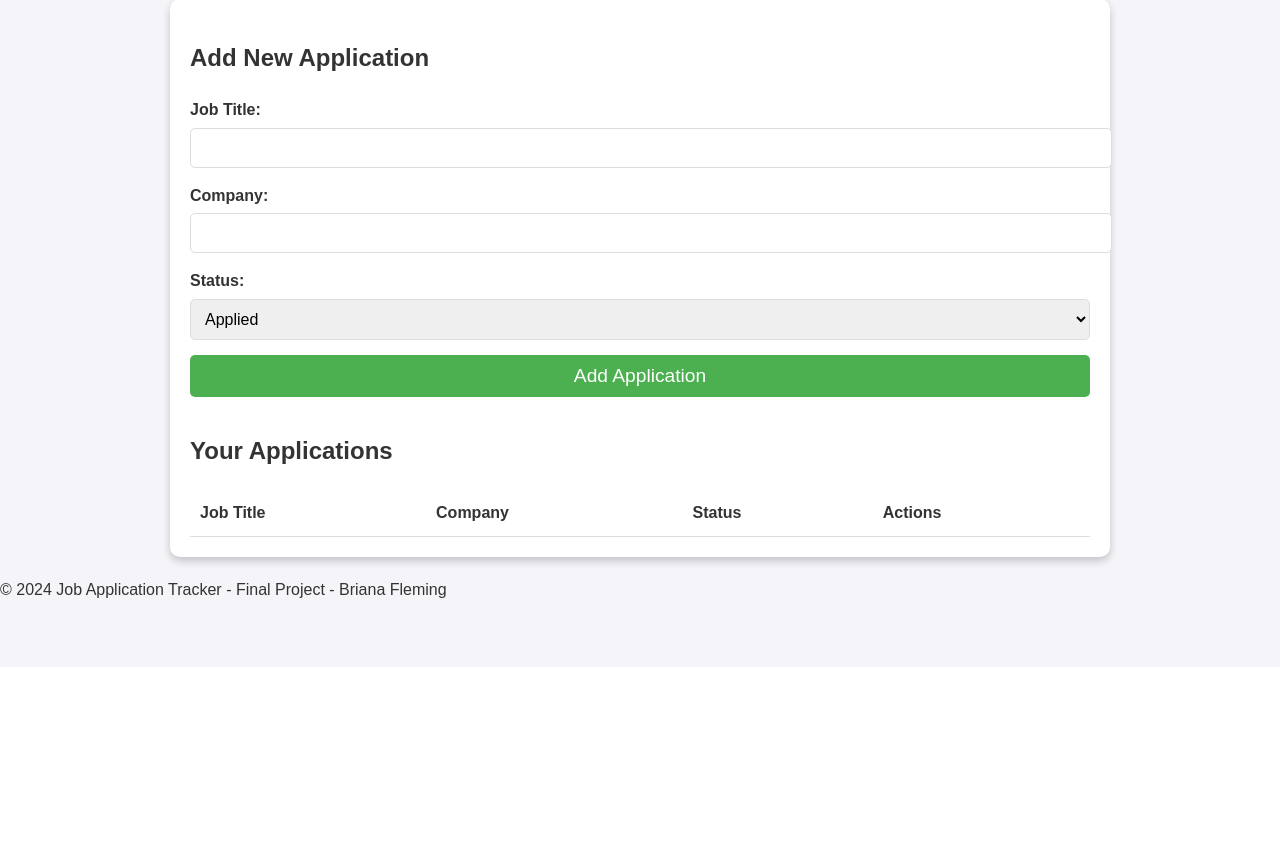
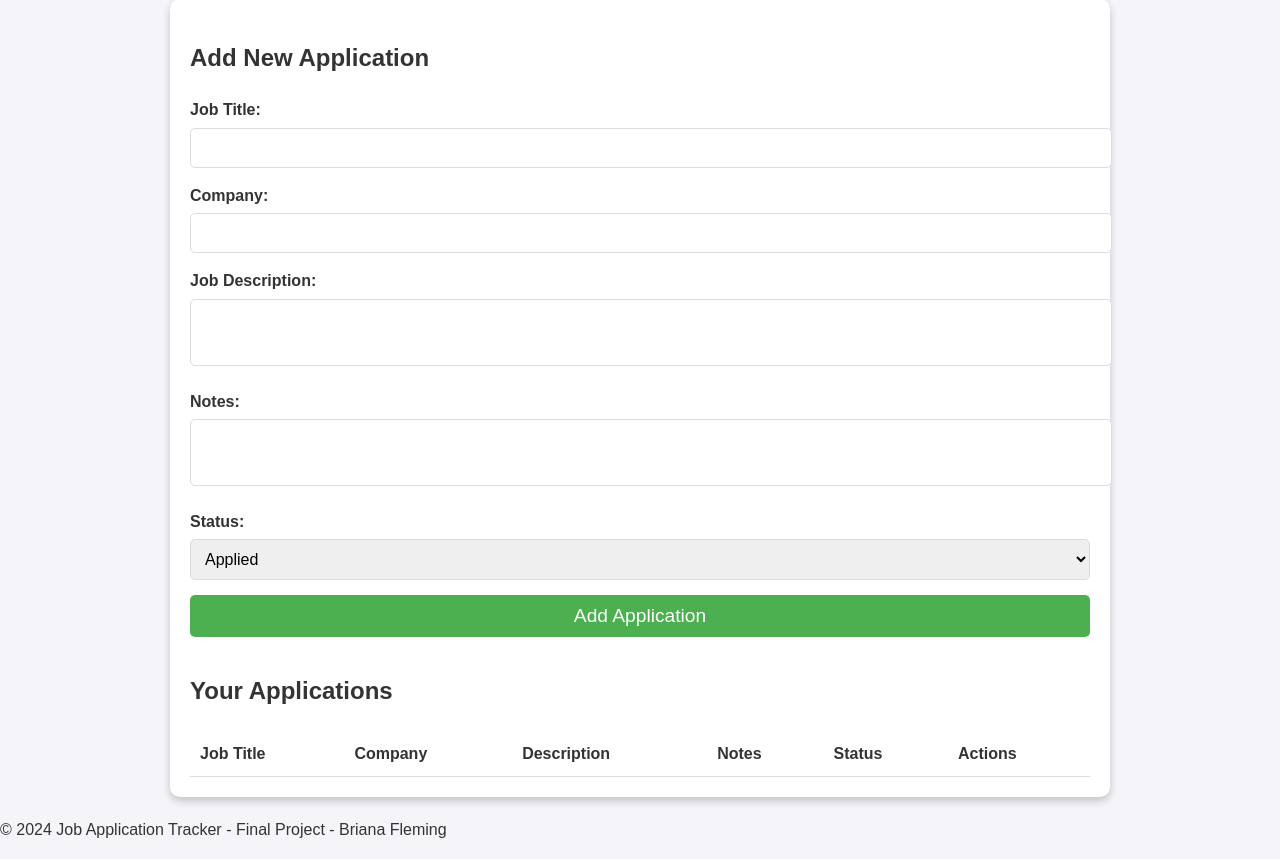
Before and after one commit to fleminba01/fleminba01.github.io, a Flask app: page / in a window 1280 px wide. Shown: the part 133-992 px from the top of the page. Before the commit the page ends 731 px from the top, so only its background shows below. Run offline with Flask 3, Linux system fonts and the light colour scheme; lists and menus that the app fills with data are empty; some libraries are stand-ins or nearby versions.

Commit message:
Update index.html

```diff
--- a/Final Project/templates/index.html
+++ b/Final Project/templates/index.html
@@ -9,7 +9,7 @@
 </head>
 <body>
      <header>
-        <h1>Job Application Tracker</h1>
+            <h1 class="animated-title">Job Application Tracker</h1>
         </header>
 
         <main>
@@ -22,6 +22,12 @@
                     <label for="company">Company:</label>
                     <input type="text" id="company" name="company" required>
 
+                    <label for="job-description">Job Description:</label>
+                    <textarea id="job-description" name="jobDescription" rows="3"></textarea>
+
+                    <label for="notes">Notes:</label>
+                    <textarea id="notes" name="notes" rows="3"></textarea>
+
                     <label for="status">Status:</label>
                     <select id="status" name="status">
                         <option value="applied">Applied</option>
@@ -32,6 +38,7 @@
 
                     <button type="submit">Add Application</button>
                 </form>
+
             </section>
 
             <section id="applications-list">
@@ -41,6 +48,8 @@
                         <tr>
                             <th>Job Title</th>
                             <th>Company</th>
+                            <th>Description</th>
+                            <th>Notes</th>
                             <th>Status</th>
                             <th>Actions</th>
                         </tr>
@@ -52,6 +61,7 @@
             </section>
         </main>
 
+
     <footer>
         <p>&copy; 2024 Job Application Tracker - Final Project - Briana Fleming</p>
     </footer>
```
Lines whose indentation alone changed are shown as unchanged.
